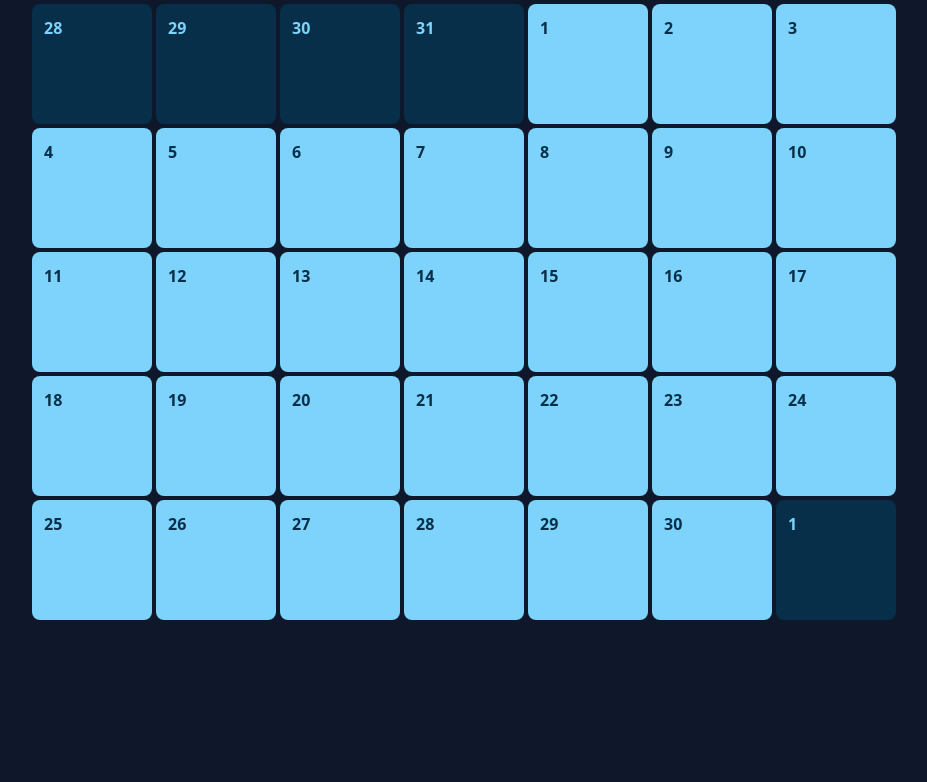
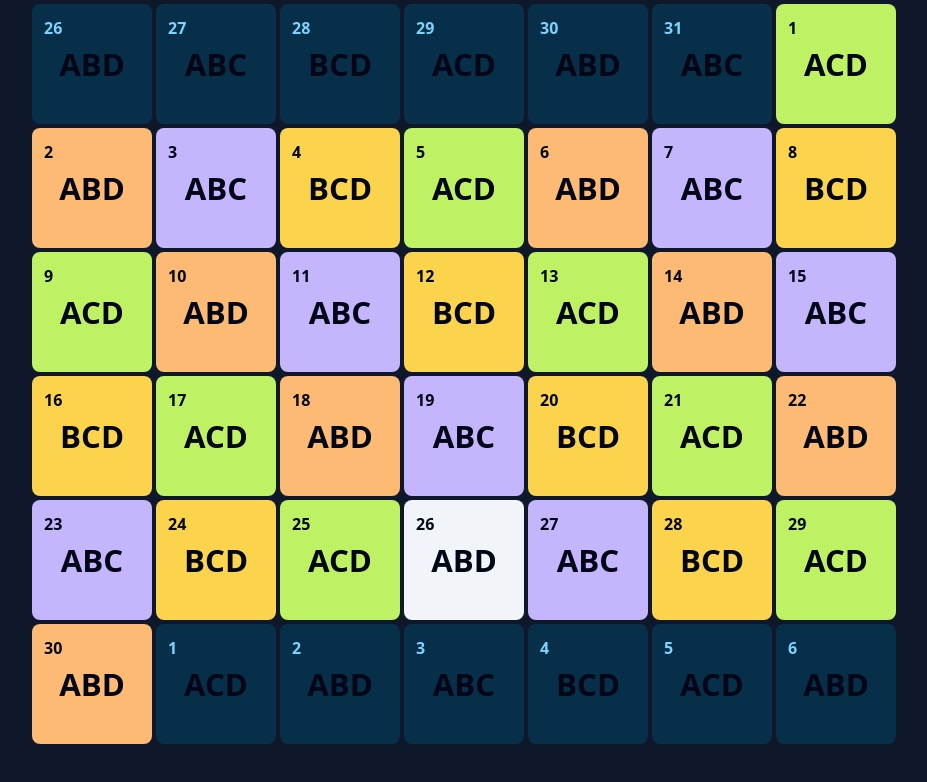
Before and after one commit to Samuellsam/Calended, a Next.js app: page /home in a window 1280 px wide. Shown: the top 782 px of the page, without its empty margins (176-1103 px from the left). Built offline with nearby package versions, Linux system fonts and the light colour scheme.

Commit message:
added wfh cover

```diff
--- a/src/components/day-view/DayView.tsx
+++ b/src/components/day-view/DayView.tsx
@@ -3,11 +3,14 @@ import HolidayBanner from "./HolidayBanner";
 import moment, { Moment } from "moment";
 import { isDateInMonth, isDateSame, todayMonth } from "@/util/DateUtil";
 import { MonthEnum } from "@/enums/MonthEnum";
+import WfoCover from "./WfhCover";
+import { WfhTeamEnum } from "@/enums/WfhTeamEnum";
 
 const DayCalendarView: React.FC<{
   date: Moment;
   holidays?: Holiday[];
   calendarMonth: MonthEnum;
+  wfhTeam?: WfhTeamEnum;
 }> = (props) => {
   const generateHoliday = () => {
     return (
@@ -20,19 +23,30 @@ const DayCalendarView: React.FC<{
     );
   };
 
+  const generateWfoTeam = () => {
+    return <>{props.wfhTeam && <WfoCover wfhTeam={props.wfhTeam} />}</>;
+  };
+
   const generateDayViewClassName = () => {
     let defaultClass =
-      "day-view rounded-lg hover:transition-all duration-150 cursor-pointer";
+      "day-view relative rounded-lg hover:transition-all duration-150 cursor-pointer";
 
-    if (props.holidays && props.holidays.length > 1) {
+    if (props.holidays && props.holidays.length > 1)
       return defaultClass + " bg-red-300 text-red-700 hover:bg-red-200";
-    }
 
-    if (isDateSame(props.date, moment())) {
+    if (isDateSame(props.date, moment()))
       return defaultClass + " bg-slate-100 text-slate-950 hover:bg-slate-100";
-    }
 
     if (isDateInMonth(props.date, props.calendarMonth)) {
+      if (props.wfhTeam === WfhTeamEnum.A)
+        return defaultClass + " bg-amber-300 text-slate-950";
+      if (props.wfhTeam === WfhTeamEnum.B)
+        return defaultClass + " bg-lime-300 text-slate-950";
+      if (props.wfhTeam === WfhTeamEnum.C)
+        return defaultClass + " bg-orange-300 text-slate-950";
+      if (props.wfhTeam === WfhTeamEnum.D)
+        return defaultClass + " bg-violet-300 text-slate-950";
+
       return defaultClass + " bg-sky-300 text-sky-950 hover:bg-sky-200";
     }
 
@@ -41,7 +55,8 @@ const DayCalendarView: React.FC<{
 
   return (
     <div className={generateDayViewClassName()}>
-      <p className="font-bold w-min text-center m-3">{props.date.date()}</p>
+      <p className="font-bold m-3">{props.date.date()}</p>
+      {generateWfoTeam()}
       {generateHoliday()}
     </div>
   );
--- /dev/null
+++ b/src/components/day-view/WfhCover.tsx
@@ -0,0 +1,13 @@
+import { WfhTeamEnum, getWfoTeam } from "@/enums/WfhTeamEnum";
+
+const WfoCover: React.FC<{
+  wfhTeam: WfhTeamEnum;
+}> = (props) => {
+  return (
+    <p className="absolute top-1/2 left-1/2 transform -translate-x-1/2 -translate-y-1/2 text-3xl font-bold text-slate-950">
+      {getWfoTeam(props.wfhTeam)}
+    </p>
+  );
+};
+
+export default WfoCover;
--- /dev/null
+++ b/src/enums/WfhTeamEnum.ts
@@ -0,0 +1,16 @@
+export enum WfhTeamEnum {
+  A = "A",
+  B = "B",
+  C = "C",
+  D = "D",
+}
+
+export const getWfoTeam = (wfhTeam: WfhTeamEnum) => {
+  let wfo = "";
+
+  Object.values(WfhTeamEnum).forEach((element) => {
+    if (element != wfhTeam) wfo += element;
+  });
+
+  return wfo;
+};
--- a/src/pages/home/index.tsx
+++ b/src/pages/home/index.tsx
@@ -1,14 +1,24 @@
-import { firstDayOfMonth, lastDayOfMonth } from "@/util/DateUtil";
+import {
+  firstDayOfMonth,
+  lastDayOfMonth,
+  todayMonth,
+  todayYear,
+} from "@/util/DateUtil";
 import DayView from "../../components/day-view/DayView";
 import moment, { Moment } from "moment";
 import { MonthEnum } from "@/enums/MonthEnum";
+import { useState } from "react";
+import { WfhTeamEnum } from "@/enums/WfhTeamEnum";
 
 const HomePage: React.FC<{}> = () => {
+  const [month, setMonth] = useState<MonthEnum>(todayMonth());
+  const [year, setYear] = useState<number>(todayYear());
+
   const generateDayCalendarItem = () => {
     const dayCalendarItem = [];
 
-    const currDate: Moment = firstDayOfMonth(MonthEnum.JUNE, 2023);
-    const endDate: Moment = lastDayOfMonth(MonthEnum.JUNE, 2023);
+    const currDate: Moment = firstDayOfMonth(month, year);
+    const endDate: Moment = lastDayOfMonth(month, year);
 
     while (currDate.isSameOrBefore(endDate)) {
       dayCalendarItem.push(
@@ -16,7 +26,18 @@ const HomePage: React.FC<{}> = () => {
           key={currDate.toString()}
           date={moment(currDate)}
           holidays={[]}
-          calendarMonth={MonthEnum.JUNE}
+          calendarMonth={month}
+          wfhTeam={
+            currDate.get("date") % 4 == 0
+              ? WfhTeamEnum.A
+              : currDate.get("date") % 4 == 1
+              ? WfhTeamEnum.B
+              : currDate.get("date") % 4 == 2
+              ? WfhTeamEnum.C
+              : currDate.get("date") % 4 == 3
+              ? WfhTeamEnum.D
+              : undefined
+          }
         />
       );
       currDate.add(1, "days");
```
